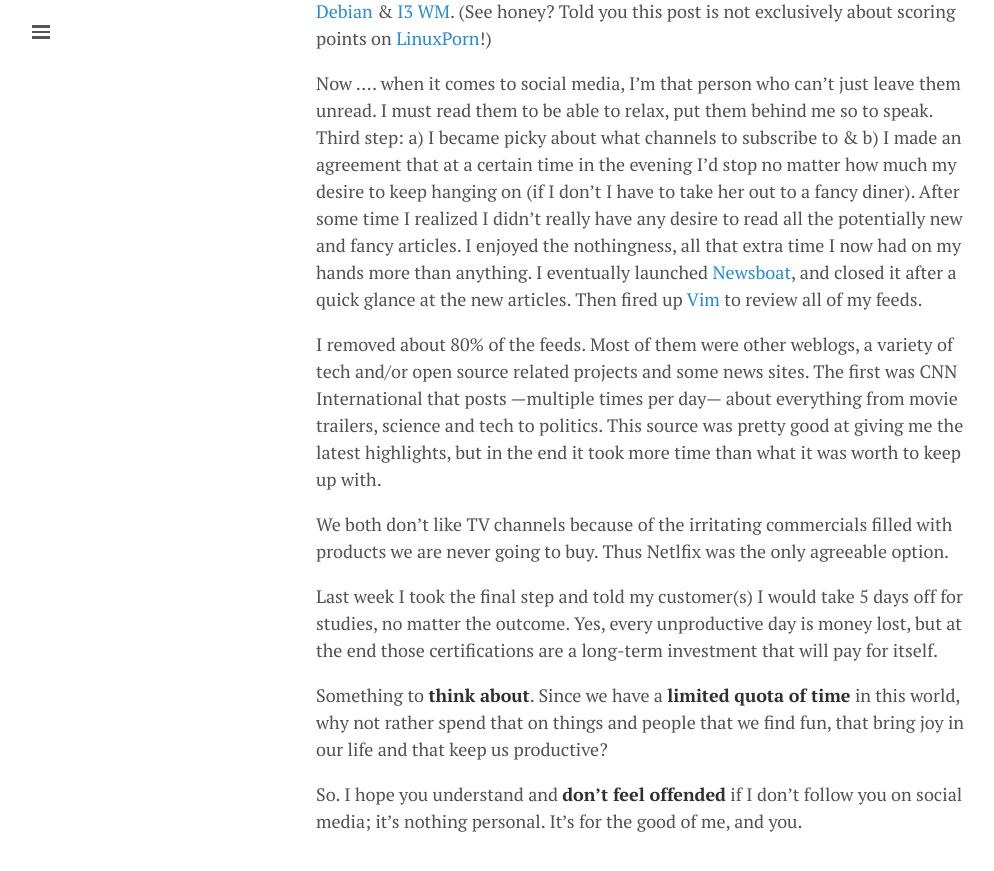
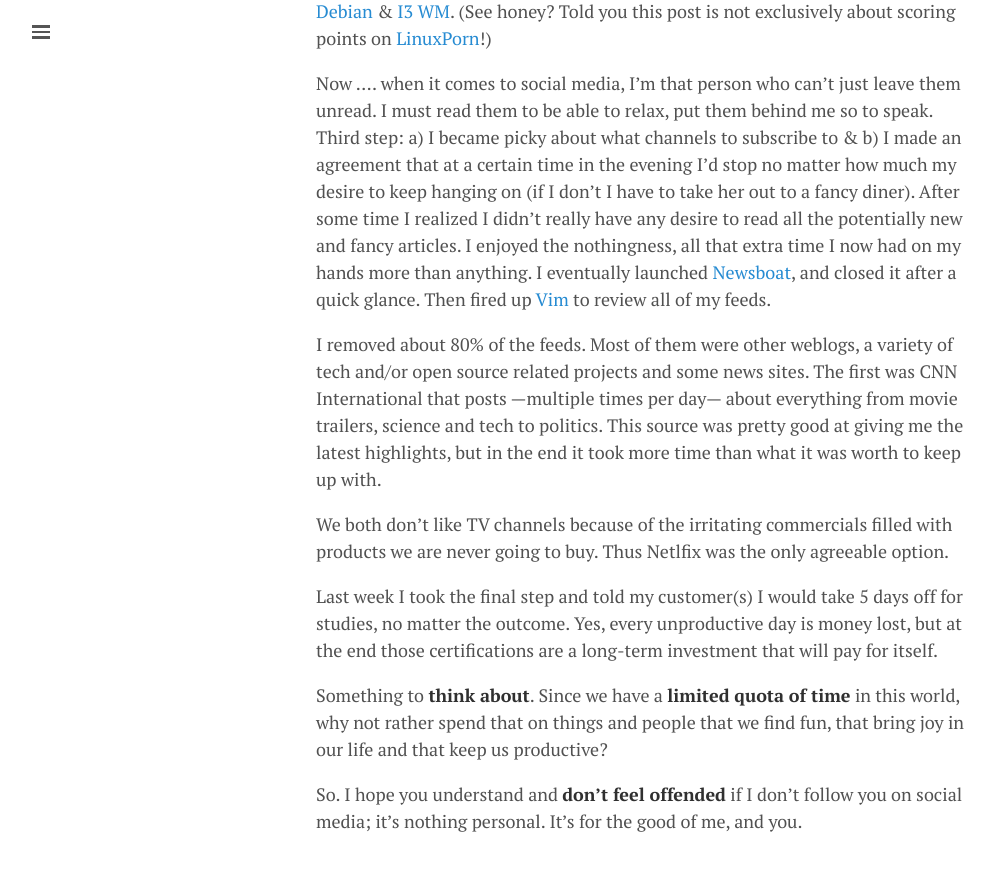
Before and after one commit to lgeurts/lgeurts.github.io, a Jekyll site: the page built from _posts/2021-11-09-why-i-decided-to-limit-my-social-presence.md, in a window 1280 px wide and 900 px high, scrolled down 1309 px. Shown: the top 871 px of the window, without its empty margins (0-994 px from the left). Built offline with Jekyll 4.4.1, drawn with Linux system fonts in a browser that asks for light colours; nearby versions of some CDN libraries; comment, search, counter and statistics services are not loaded.

Commit message:
Update 2021-11-09-why-i-decided-to-limit-my-social-presence.md

```diff
--- a/_posts/2021-11-09-why-i-decided-to-limit-my-social-presence.md
+++ b/_posts/2021-11-09-why-i-decided-to-limit-my-social-presence.md
@@ -26,7 +26,7 @@
 
 As an example, one of those things was leaving an application open and letting it run in the background, even when I was not there. I know this sounds rather silly, but closing an application when I don’t use it does help focus on what I’m doing. For that reason, I replaced the OS on two of my Lenovo workstations with vanilla [Debian](https://www.debian.org/) & [I3 WM](https://i3wm.org/). (See honey? Told you this post is not exclusively about scoring points on [LinuxPorn](https://www.reddit.com/r/LinuxPorn/)!)
 
-Now .... when it comes to social media, I’m that person who can’t just leave them unread. I must read them to be able to relax, put them behind me so to speak. Third step: a) I became picky about what channels to subscribe to & b) I made an agreement that at a certain time in the evening I'd stop no matter how much my desire to keep hanging on (if I don't I have to take her out to a fancy diner). After some time I realized I didn’t really have any desire to read all the potentially new and fancy articles. I enjoyed the nothingness, all that extra time I now had on my hands more than anything. I eventually launched [Newsboat](https://newsboat.org/), and closed it after a quick glance at the new articles. Then fired up [Vim](https://www.vim.org/download.php/) to review all of my feeds.
+Now .... when it comes to social media, I’m that person who can’t just leave them unread. I must read them to be able to relax, put them behind me so to speak. Third step: a) I became picky about what channels to subscribe to & b) I made an agreement that at a certain time in the evening I'd stop no matter how much my desire to keep hanging on (if I don't I have to take her out to a fancy diner). After some time I realized I didn’t really have any desire to read all the potentially new and fancy articles. I enjoyed the nothingness, all that extra time I now had on my hands more than anything. I eventually launched [Newsboat](https://newsboat.org/), and closed it after a quick glance. Then fired up [Vim](https://www.vim.org/download.php/) to review all of my feeds.
 
 I removed about 80% of the feeds. Most of them were other weblogs, a variety of tech and/or open source related projects and some news sites. The first was CNN International that posts —multiple times per day— about everything from movie trailers, science and tech to politics. This source was pretty good at giving me the latest highlights, but in the end it took more time than what it was worth to keep up with.
 
```
